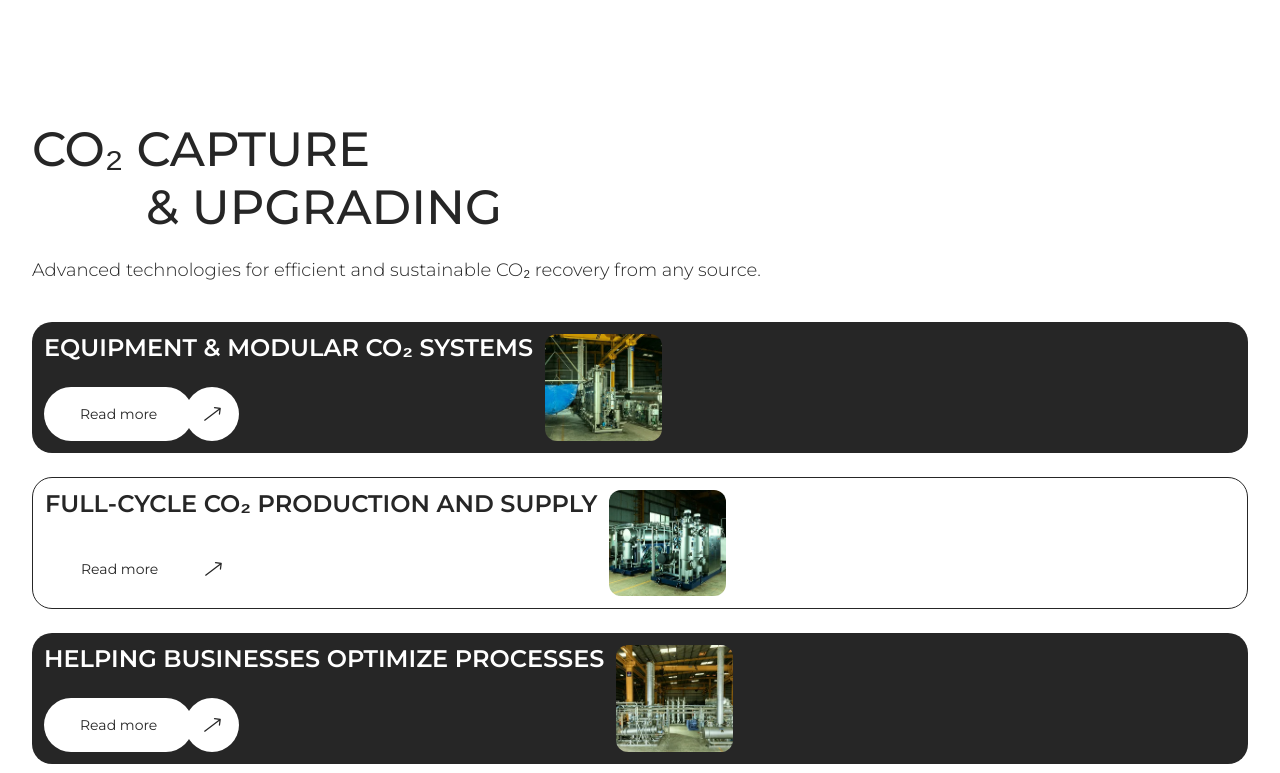
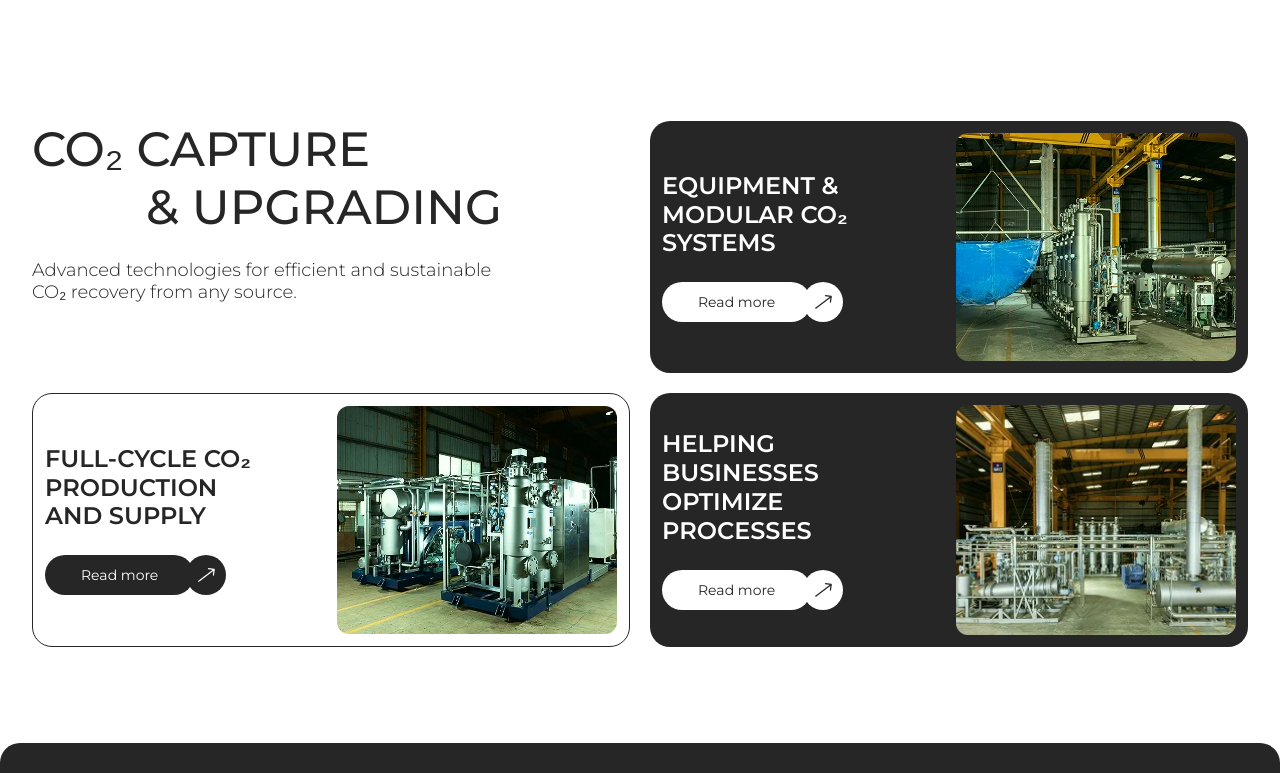
Before and after one commit to cyanidium-dev/co2lab, a Next.js app: page /solutions/engineering-solutions in a window 1280 px wide. Shown: the part 760-1533 px from the top of the page. Built offline with nearby package versions, Linux system fonts and the light colour scheme.

Commit message:
added styles for desktop

```diff
--- a/src/components/engineeringSolutionsPage/technologies/Technologies.tsx
+++ b/src/components/engineeringSolutionsPage/technologies/Technologies.tsx
@@ -33,35 +33,40 @@ export default function Technologies() {
   return (
     <section className="py-12 lg:pt-[136px] lg:pb-24 relative">
       <Container className="relative z-10">
-        <ul className="flex flex-col gap-4 lg:gap-6 list-none p-0 m-0">
-          <li key="title" className="pb-4">
-            <SectionTitle className="mb-3 lg:mb-6">
+        <ul className="flex flex-col md:flex-row md:flex-wrap gap-4 md:gap-5 list-none p-0 m-0">
+          <li key="title" className="pb-4 md:w-[calc(50%-10px)]">
+            <SectionTitle className="mb-3 lg:mb-6 lg:text-[44px] xl:text-[48px]">
               <span className="block">CO₂ capture</span>
               <span className="block pl-[114px]">& upgrading</span>
             </SectionTitle>
-            <p className="">
+            <p className="lg:max-w-[460px]">
               Advanced technologies for efficient and sustainable CO₂ recovery
               from any source.
             </p>
           </li>
 
-          {technologies.map((item) => (
-            <li key={item.href} className="">
+          {technologies.map((item, idx) => (
+            <li key={item.href} className="md:w-[calc(50%-10px)] md:h-auto">
               <Link
                 href={item.href}
-                className={`group flex gap-3 p-4 lg:p-3 transition-opacity xl:hover:opacity-95 focus-visible:opacity-95 outline-none rounded-[20px] overflow-hidden ${
+                className={`group flex gap-3 md:items-center md:h-full p-4 lg:p-3 justify-between transition-opacity xl:hover:opacity-95 focus-visible:opacity-95 outline-none rounded-[20px] overflow-hidden ${
                   item.dark
                     ? "bg-black text-white"
                     : "bg-white text-black border border-black"
                 }`}
               >
                 <div>
-                  <h3 className="text-[20px] lg:text-[24px] font-semibold leading-[120%] uppercase mb-4 lg:mb-6">
+                  <h3 className="lg:max-w-[219px] text-[20px] lg:text-[24px] font-semibold leading-[120%] uppercase mb-4 lg:mb-6">
                     {item.title}
                   </h3>
-                  <SecondaryButton>Read more</SecondaryButton>
+                  <SecondaryButton
+                    variant={item.dark ? "white" : "black"}
+                    className="h-10 lg:h-10"
+                  >
+                    Read more
+                  </SecondaryButton>
                 </div>
-                <div className="relative rounded-[12px] shrink-0 h-auto w-[117px] overflow-hidden">
+                <div className="relative rounded-[12px] shrink-0 h-full w-[117px] lg:w-[187px] xl:w-[280px] md:min-h-[117px] lg:min-h-[228px] overflow-hidden">
                   <Image
                     src={item.image}
                     alt={item.imageAlt}
--- a/src/components/shared/buttons/SecondaryButton.tsx
+++ b/src/components/shared/buttons/SecondaryButton.tsx
@@ -9,6 +9,17 @@ interface SecondaryButtonProps {
   onClick?: () => void;
 }
 
+const variantStyles = {
+  white: {
+    text: "bg-white text-[var(--color-black)]",
+    icon: "bg-white text-[var(--color-black)]",
+  },
+  black: {
+    text: "bg-[var(--color-black)] text-white",
+    icon: "bg-[var(--color-black)] text-white",
+  },
+} as const;
+
 export default function SecondaryButton({
   type = "button",
   children,
@@ -16,7 +27,7 @@ export default function SecondaryButton({
   variant = "white",
   onClick,
 }: SecondaryButtonProps) {
-  const isBlack = variant === "black";
+  const styles = variantStyles[variant];
 
   return (
     <button
@@ -29,12 +40,18 @@ export default function SecondaryButton({
       )}
     >
       <span
-        className={`flex items-center justify-center h-full px-7 lg:px-9 py-3 rounded-full text-[12px] lg:text-[14px] font-normal leading-[120%] ${isBlack ? "bg-black text-white" : "bg-white text-black"}`}
+        className={twMerge(
+          "flex items-center justify-center h-full px-7 lg:px-9 py-3 rounded-full text-[12px] lg:text-[14px] font-normal leading-[120%]",
+          styles.text,
+        )}
       >
         {children}
       </span>
       <span
-        className={`flex items-center justify-center h-full aspect-square -ml-2 py-3 rounded-full ${isBlack ? "bg-black text-white" : "bg-white text-black"}`}
+        className={twMerge(
+          "flex items-center justify-center h-full aspect-square -ml-2 py-3 rounded-full",
+          styles.icon,
+        )}
       >
         <ArrowIcon className="h-[14px] w-[17px] shrink-0 transition-transform duration-300 ease-in-out group-focus-visible:translate-x-[2px] group-focus-visible:-translate-y-[2px] xl:group-hover:translate-x-[2px] xl:group-hover:-translate-y-[2px]" />
       </span>
```
